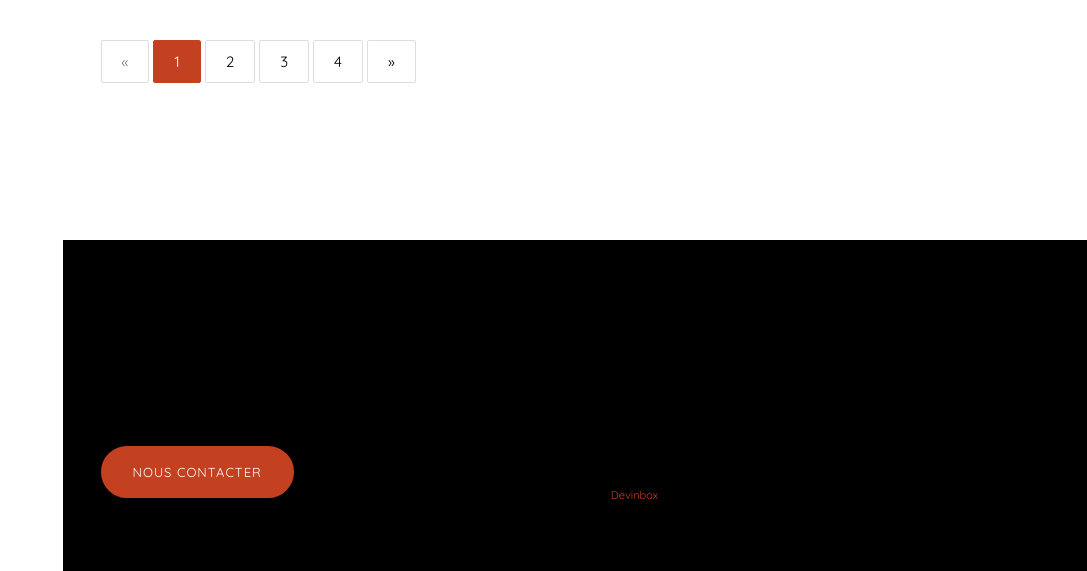
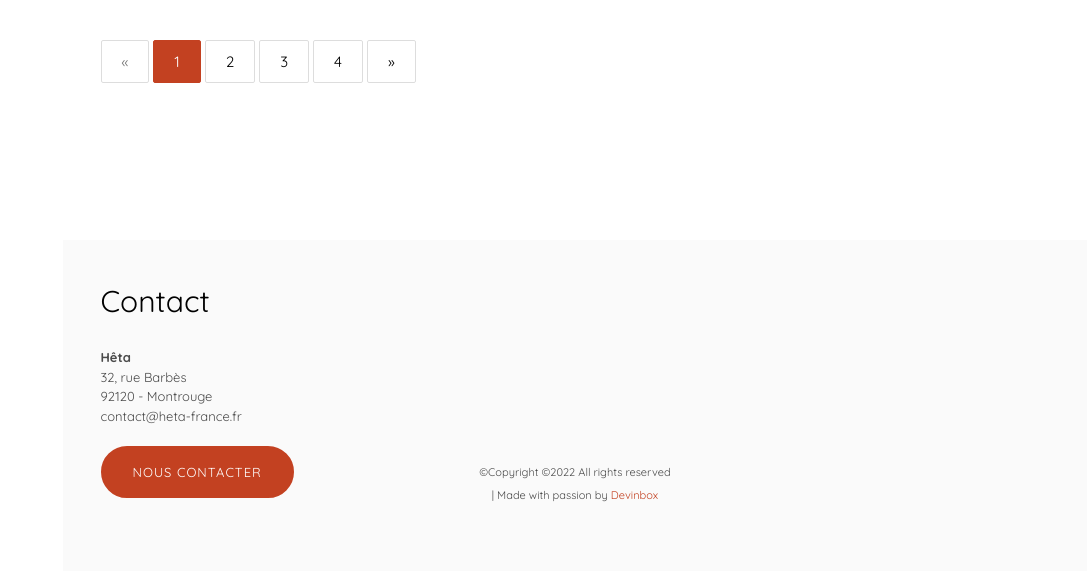
Before and after one commit to tounaf/heta_france, a PHP site: page /blog.html in a window 1280 px wide. Shown: the part 1090-1661 px from the top of the page, without its empty margins (193-1280 px from the left). Run offline with PHP 8.4, Linux system fonts and the light colour scheme; some web fonts are replaced.

Commit message:
v15032022 à 7:25 par Fenitra

```diff
--- a/css/style.css
+++ b/css/style.css
@@ -939,7 +939,7 @@ body.offcanvas {
         color: #c34121; }
 
 .colorlib-bg-color {
-  background: black;
+  background: #fafafa;
   position: relative; }
 
 .pagination {
```
